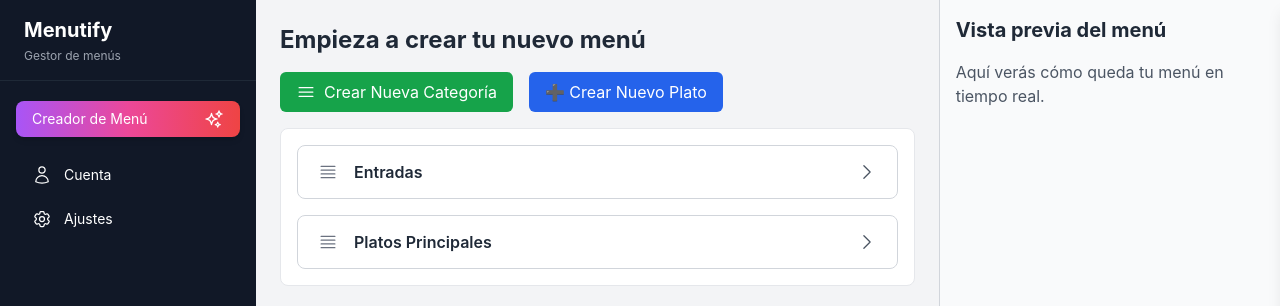
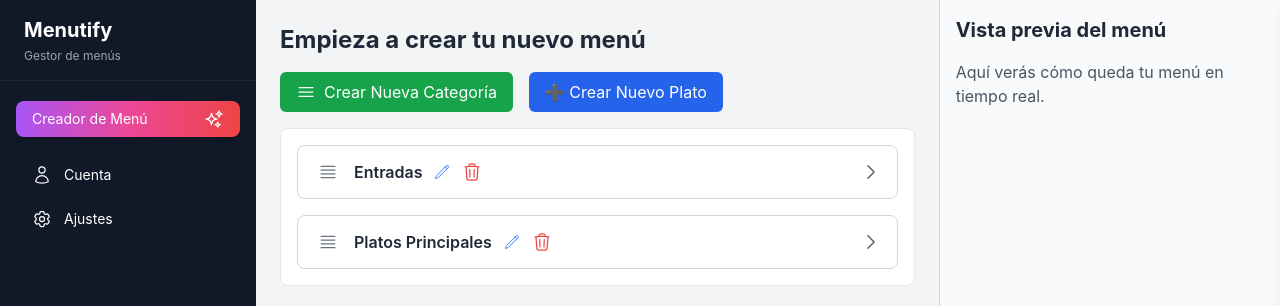
Before and after one commit to angelnavasd/menutify-v2.1, a React (Vite) app: page / in a window 1280 px wide. Shown: the top 306 px of the page. Built offline with nearby package versions, Linux system fonts and the light colour scheme.

Commit message:
✨ Funcionalidad completa: editar, eliminar y ocultar productos + edición inline de categorías

```diff
--- a/src/components/MenuList.tsx
+++ b/src/components/MenuList.tsx
@@ -14,7 +14,7 @@ import {
 } from '@dnd-kit/sortable';
 import { CSS } from '@dnd-kit/utilities';
 import { restrictToVerticalAxis, restrictToParentElement } from '@dnd-kit/modifiers';
-import { ChevronDownIcon, ChevronRightIcon, Bars4Icon } from '@heroicons/react/24/outline';
+import { ChevronDownIcon, ChevronRightIcon, Bars4Icon, PencilIcon, TrashIcon, CheckIcon, XMarkIcon } from '@heroicons/react/24/outline';
 import ProductCard from './ProductCard';
 import ModalForm from './ModalForm';
 
@@ -26,7 +26,7 @@ interface Product {
   categoryId: string;
   image: string;
   featured: boolean;
-  visible: boolean;  // ✅ Visibilidad del producto
+  visible: boolean;
   currency: string;
 }
 
@@ -67,6 +67,8 @@ const MenuList = ({ categories, setCategories }: MenuListProps) => {
   const [expandedCategories, setExpandedCategories] = useState<string[]>([]);
   const [isModalOpen, setIsModalOpen] = useState(false);
   const [productToEdit, setProductToEdit] = useState<Product | null>(null);
+  const [editingCategoryId, setEditingCategoryId] = useState<string | null>(null);
+  const [editedCategoryName, setEditedCategoryName] = useState<string>('');
 
   const toggleCategory = (categoryId: string) => {
     setExpandedCategories((prev) =>
@@ -94,13 +96,11 @@ const MenuList = ({ categories, setCategories }: MenuListProps) => {
     }
   };
 
-  // ✅ Editar producto
   const handleEditProduct = (product: Product) => {
-    setProductToEdit(product);  // 🔥 Pasamos el producto completo
+    setProductToEdit(product);
     setIsModalOpen(true);
   };
 
-  // ✅ Alternar visibilidad
   const handleToggleVisibility = (productId: string) => {
     setCategories((prevCategories) =>
       prevCategories.map((category) => ({
@@ -112,7 +112,6 @@ const MenuList = ({ categories, setCategories }: MenuListProps) => {
     );
   };
 
-  // ✅ Eliminar producto
   const handleDeleteProduct = (productId: string) => {
     setCategories((prevCategories) =>
       prevCategories.map((category) => ({
@@ -120,6 +119,34 @@ const MenuList = ({ categories, setCategories }: MenuListProps) => {
         products: category.products.filter((product) => product.id !== productId),
       }))
     );
+  };
+
+  const handleStartEditingCategory = (categoryId: string, currentName: string) => {
+    setEditingCategoryId(categoryId);
+    setEditedCategoryName(currentName);
+  };
+
+  const handleSaveCategoryName = (categoryId: string) => {
+    setCategories((prevCategories) =>
+      prevCategories.map((category) =>
+        category.id === categoryId ? { ...category, name: editedCategoryName } : category
+      )
+    );
+    setEditingCategoryId(null);
+    setEditedCategoryName('');
+  };
+
+  const handleCancelEditCategory = () => {
+    setEditingCategoryId(null);
+    setEditedCategoryName('');
+  };
+
+  const handleDeleteCategory = (categoryId: string) => {
+    if (confirm('¿Estás seguro de que deseas eliminar esta categoría?')) {
+      setCategories((prevCategories) =>
+        prevCategories.filter((category) => category.id !== categoryId)
+      );
+    }
   };
 
   return (
@@ -141,9 +168,19 @@ const MenuList = ({ categories, setCategories }: MenuListProps) => {
                         <button {...listeners} {...attributes} className="cursor-grab active:cursor-grabbing p-1">
                           <Bars4Icon className="h-5 w-5 text-gray-500" />
                         </button>
+
                         <h3 className="text-base font-semibold text-gray-800">{category.name}</h3>
+
+                        <button onClick={() => handleStartEditingCategory(category.id, category.name)}>
+                          <PencilIcon className="h-4 w-4 text-blue-500" />
+                        </button>
+
+                        <button onClick={() => handleDeleteCategory(category.id)}>
+                          <TrashIcon className="h-5 w-5 text-red-500" />
+                        </button>
                       </div>
-                      <button onClick={() => toggleCategory(category.id)} className="p-1 rounded-md hover:bg-gray-200 transition">
+
+                      <button onClick={() => toggleCategory(category.id)}>
                         {expandedCategories.includes(category.id) ? (
                           <ChevronDownIcon className="h-5 w-5 text-gray-600" />
                         ) : (
@@ -181,12 +218,11 @@ const MenuList = ({ categories, setCategories }: MenuListProps) => {
         </SortableContext>
       </DndContext>
 
-      {/* ✅ Modal de edición */}
       {isModalOpen && (
         <ModalForm
           isOpen={isModalOpen}
           onClose={() => setIsModalOpen(false)}
-          onSubmit={() => setIsModalOpen(false)}  // 🔥 Aquí se puede conectar la lógica
+          onSubmit={() => setIsModalOpen(false)}
           categories={categories}
           productToEdit={productToEdit}
         />
```
